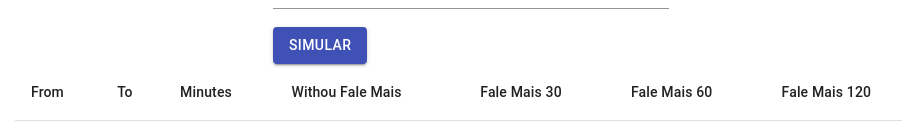
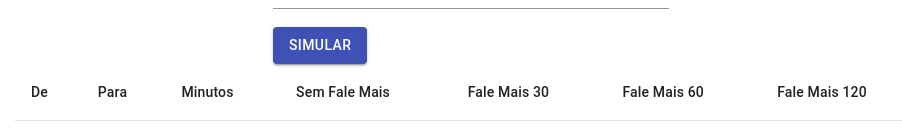
Before and after one commit to tiago-sn/mui-tampletes, a React app: page / in a window 1280 px wide. Shown: the part 329-464 px from the top of the page, without its empty margins (169-1071 px from the left). Built offline with nearby package versions, Linux system fonts and the light colour scheme.

Commit message:
<SimulationTable /> translate

```diff
--- a/src/components/Table/index.tsx
+++ b/src/components/Table/index.tsx
@@ -18,10 +18,10 @@ const SimulationTable: React.FC<IProps> = ({ simulations }) => {
       <Table>
         <TableHead>
           <TableRow>
-            <TableCell>From</TableCell>
-            <TableCell>To</TableCell>
-            <TableCell>Minutes</TableCell>
-            <TableCell>Withou Fale Mais</TableCell>
+            <TableCell>De</TableCell>
+            <TableCell>Para</TableCell>
+            <TableCell>Minutos</TableCell>
+            <TableCell>Sem Fale Mais</TableCell>
             <TableCell>Fale Mais 30</TableCell>
             <TableCell>Fale Mais 60</TableCell>
             <TableCell>Fale Mais 120</TableCell>
```
